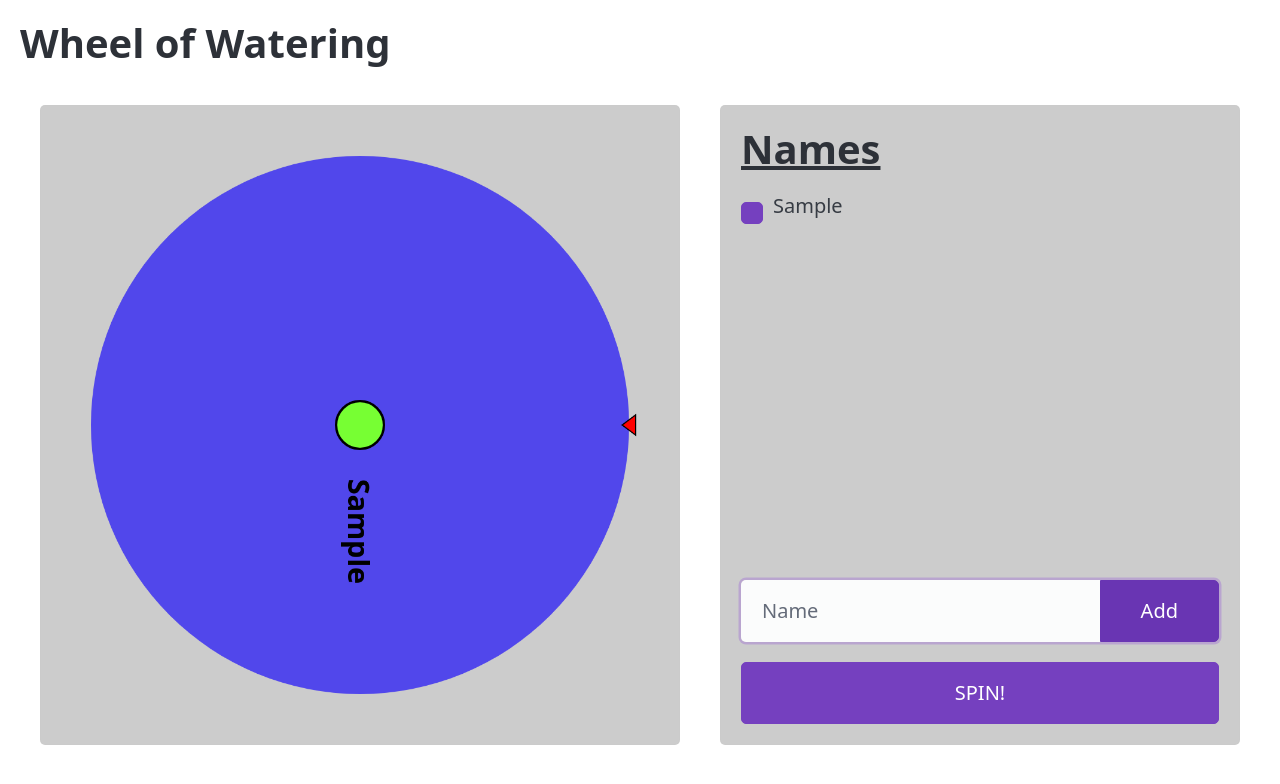
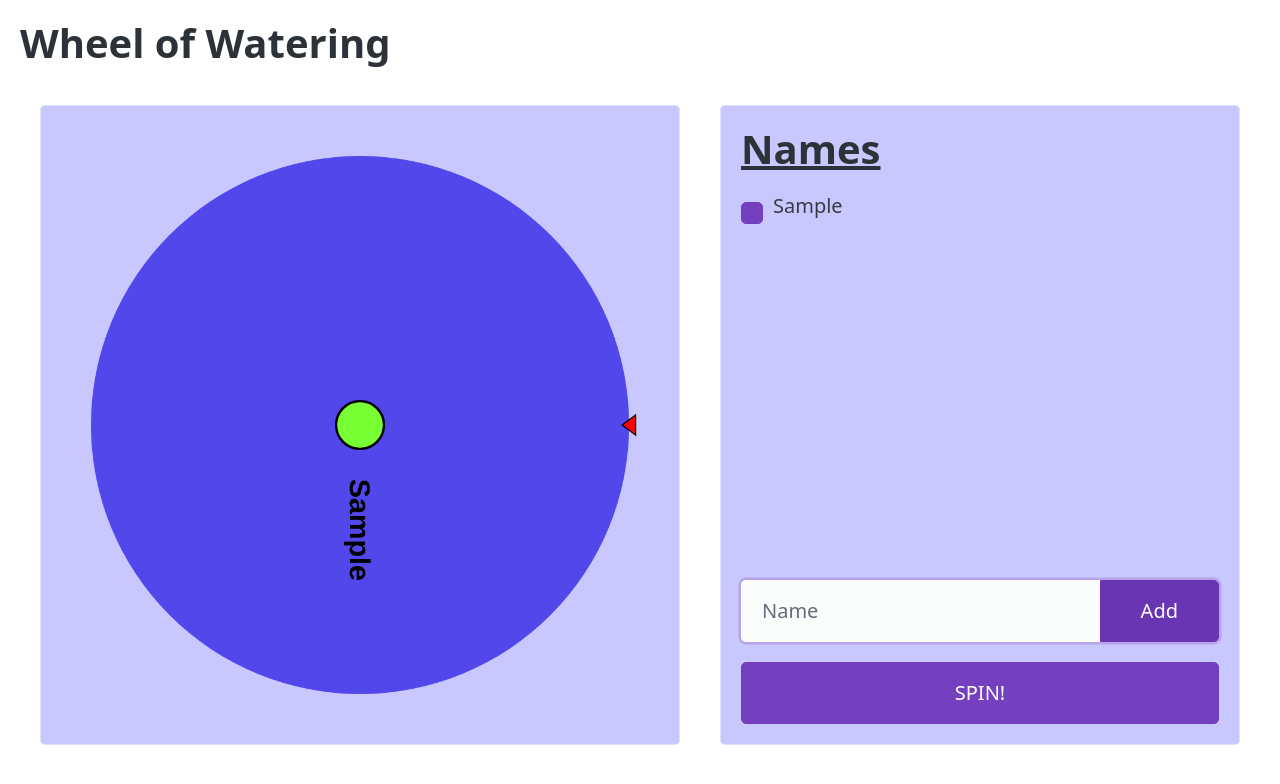
Before and after one commit to Sebbl0508/fun-tools, a website built with Vite: page index.html in a window 1280 px wide. Both pictures are taken after typing "Sample" into the empty fields and a click on the button "Add". Built offline with nearby package versions, Linux system fonts and the light colour scheme; what lucide-static would draw is missing.

Commit message:
adjust style

```diff
--- a/src/style.css
+++ b/src/style.css
@@ -1,9 +1,21 @@
 .cont-cont {
-    background-color: rgba(0, 0, 0, 0.2);
-    border: 1px solid #cacaca80;
     border-radius: var(--pico-border-radius);
     padding: 1rem;
     margin: 1rem;
+}
+
+@media (prefers-color-scheme: light) {
+    .cont-cont {
+        background-color: rgba(0, 0, 0, 0.2);
+        border: 1px solid #cacaca80;
+    }
+}
+
+@media (prefers-color-scheme: light) {
+    .cont-cont {
+        background-color: rgba(200, 200, 255);
+        border: 1px solid #fafafa80;
+    }
 }
 
 .flex-spacer {
--- a/src/wheel-of-fortune.ts
+++ b/src/wheel-of-fortune.ts
@@ -104,7 +104,7 @@ function drawWheel() {
 
     ctx.lineWidth = 1;
     ctx.strokeStyle = "rgb(0 0 0)";
-    ctx.font = "bold 48px sans";
+    ctx.font = "bold 48px Helvetica, Arial, sans-serif";
     for(let i = 0; i < names.length; i++) {
         let endDeg = curDeg + sliceDegSize;
 
```
